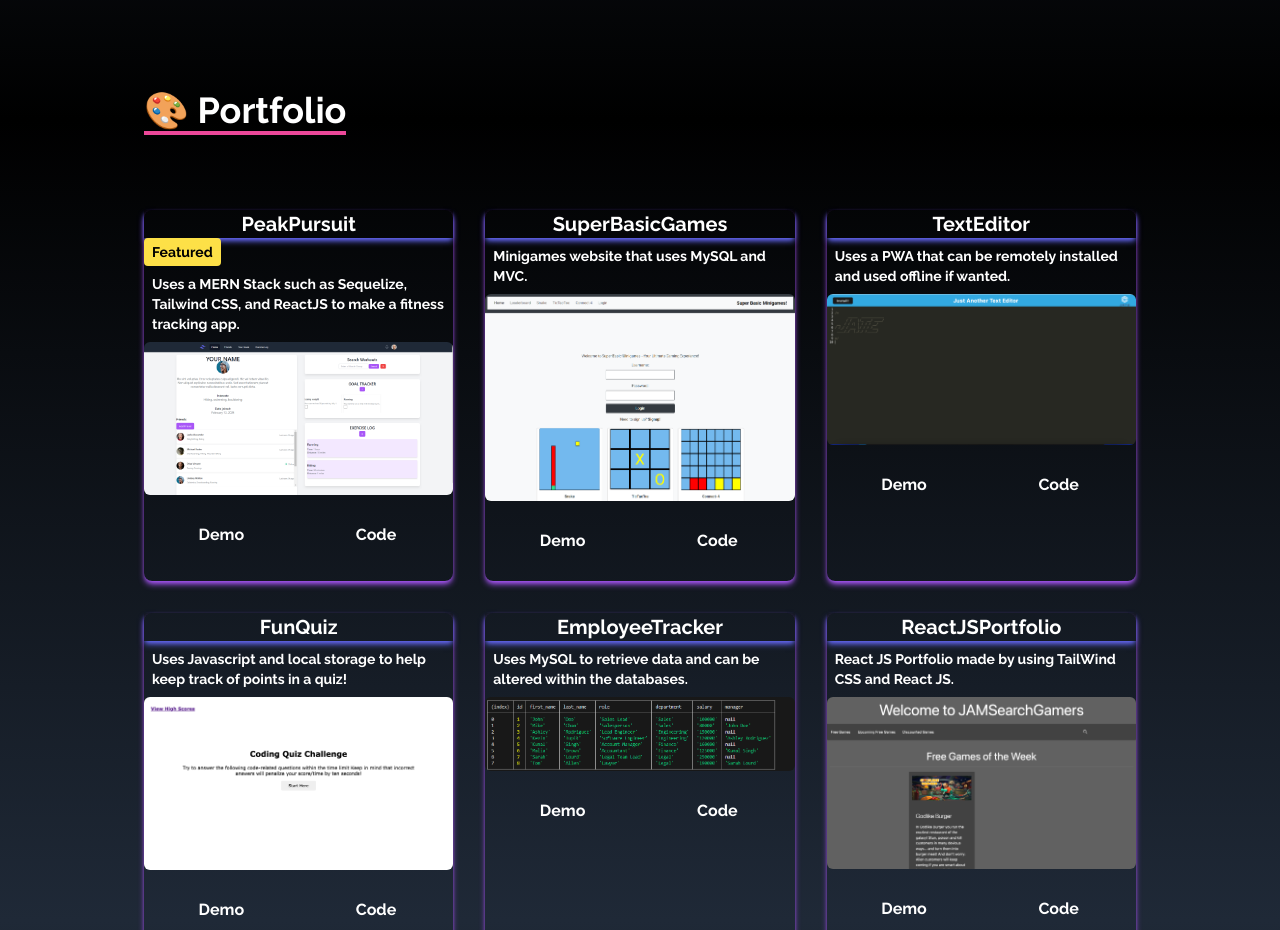
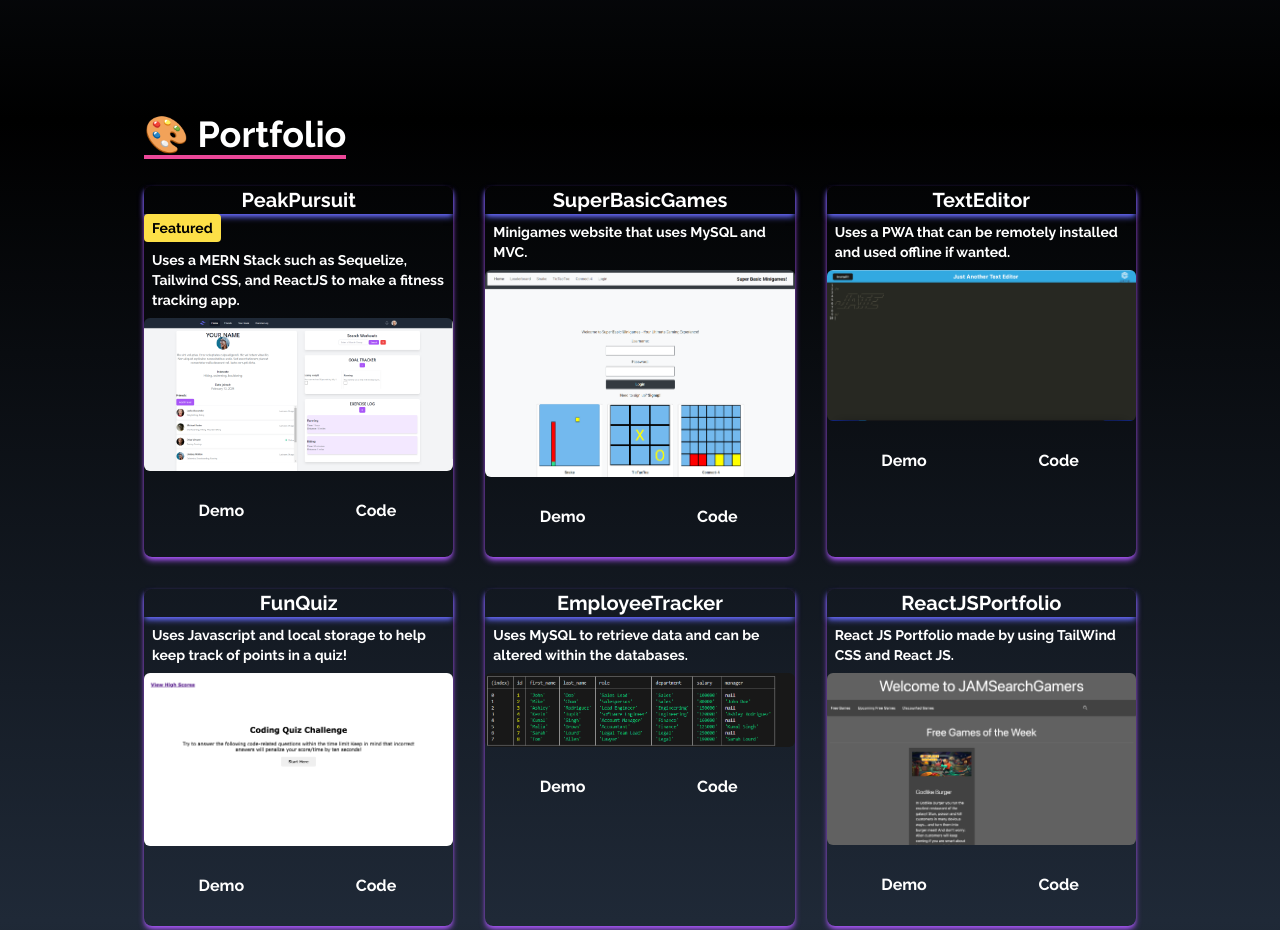
Before and after one commit to JackieChheng/ReactJSPortfolio, a React (Create React App) app: page / in a window 1280 px wide. Shown: the part 1480-2410 px from the top of the page. Built offline with nearby package versions, Linux system fonts and the light colour scheme.

Commit message:
removed line

```diff
--- a/src/components/Portfolio.jsx
+++ b/src/components/Portfolio.jsx
@@ -69,7 +69,6 @@ const Portfolio = () => {
   <article className='max-w-screen-lg p-4 mx-auto flex flex-col justify-center w-full h-full'>
     <header className='mt-20 pb-8 sm:mt-0'>
       <h1 className='text-4xl font-bold inline border-b-4 border-pink-500'>🎨 Portfolio</h1>
-      <p className='py-6'><a href="" className="text-pink-500 hover:underline"></a></p>
     </header>
     <section className='grid sm:grid-cols-2 md:grid-cols-3 gap-8 px-12 sm:px-0'>
       {portfolios.map(({ id, src, demoUrl, codeUrl, title, description }) => (
```
